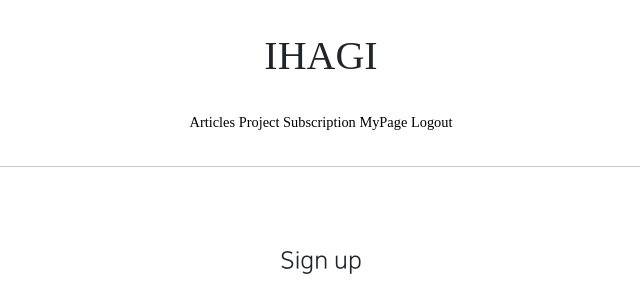
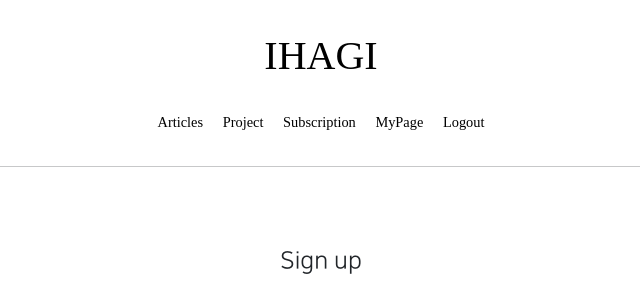
Before and after one commit to IHAGI-c/GIS_class_2, a Django app: page /accounts/create/ in a window 1280 px wide. Shown: the top 300 px of the page, without its empty margins (319-959 px from the left). Run offline with Django 3.2, Linux system fonts and the light colour scheme; the visitor is signed in with stand-in values (Sample User, id 1); parts of the project's set-up code (start-up, migrations or seed data) failed here and were passed over; some libraries are stand-ins or nearby versions.

Commit message:
8/26 class_2 class commit 4

```diff
--- a/GIS_class2_1/urls.py
+++ b/GIS_class2_1/urls.py
@@ -18,7 +18,10 @@ from django.conf.urls.static import static
 from django.contrib import admin
 from django.urls import path, include
 
+from articleapp.views import ArticleListView
+
 urlpatterns = [
+    path('', ArticleListView.as_view(), name='home'),
 
     path('admin/', admin.site.urls),
     path('accounts/', include('accountapp.urls')),
--- a/articleapp/models.py
+++ b/articleapp/models.py
@@ -10,7 +10,7 @@ class Article(models.Model):
     writer = models.ForeignKey(User, on_delete=models.SET_NULL,
                                related_name='article', null=True)
     project = models.ForeignKey(Project, on_delete=models.SET_NULL,
-                               related_name='article', null=True)
+                               related_name='article', null=True, blank=True)
 
     title = models.CharField(max_length=200, null=True)
     image = models.ImageField(upload_to='article/', null=True)
--- a/templates/header.html
+++ b/templates/header.html
@@ -1,21 +1,23 @@
 <div style = 'text-align: center'>
 
     <div class="ihagi_header_logo">
-        <h1>IHAGI</h1>
+        <a href="{% url 'home' %}">
+            <h1>IHAGI</h1>
+        </a>
     </div>
     <div class='ihagi_header_button'>
-        <span>
+        <span class="mx-2">
             <a href="{% url 'articleapp:list' %}">
                 Articles
             </a>
         </span>
-        <span>
+        <span class="mx-2">
             <a href="{% url 'projectapp:list' %}">
                 Project
             </a>
         </span>
         {% if user.is_authenticated %}
-        <span>
+        <span class="mx-2">
             <a href="{% url 'subscribeapp:list' %}">
                 Subscription
             </a>
@@ -24,24 +26,24 @@
 
         {% if not user.is_authenticated %}
 
-        <span>
+        <span class="mx-2">
             <a href="{% url 'accountapp:login' %}">
                 Login
             </a>
         </span>
-        <span>
+        <span class="mx-2">
             <a href="{% url 'accountapp:create' %}">
                 SignUp
             </a>
         </span>
         {% else %}
 
-        <span>
+        <span class="mx-2">
             <a href="{% url "accountapp:detail" pk=user.pk %}">
                 MyPage
             </a>
         </span>
-        <span>
+        <span class="mx-2">
             <a href="{% url "accountapp:logout" %}">
                 Logout
             </a>
```
Also changed, not shown: articleapp/migrations/0004_alter_article_project.py (added).
